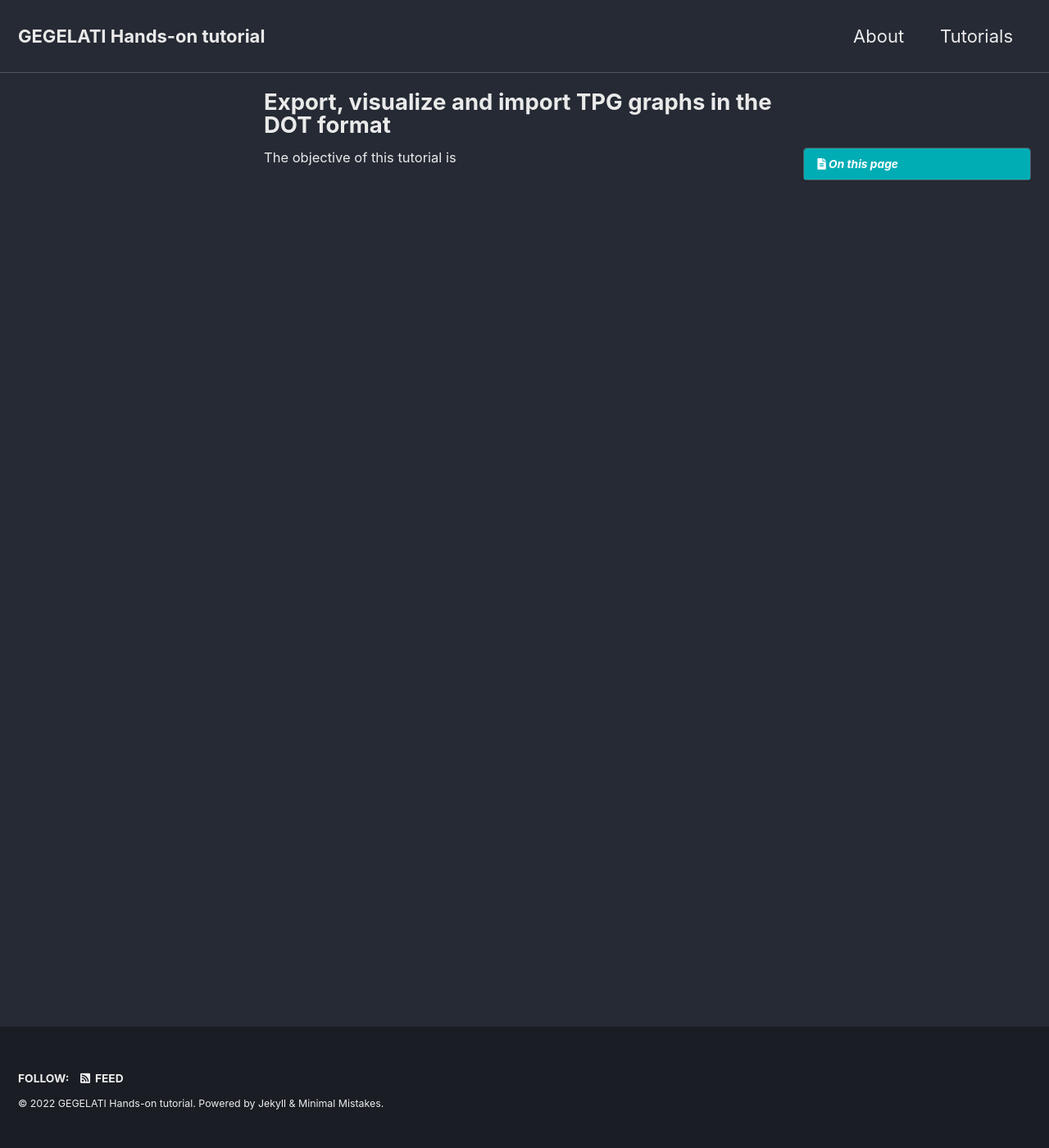
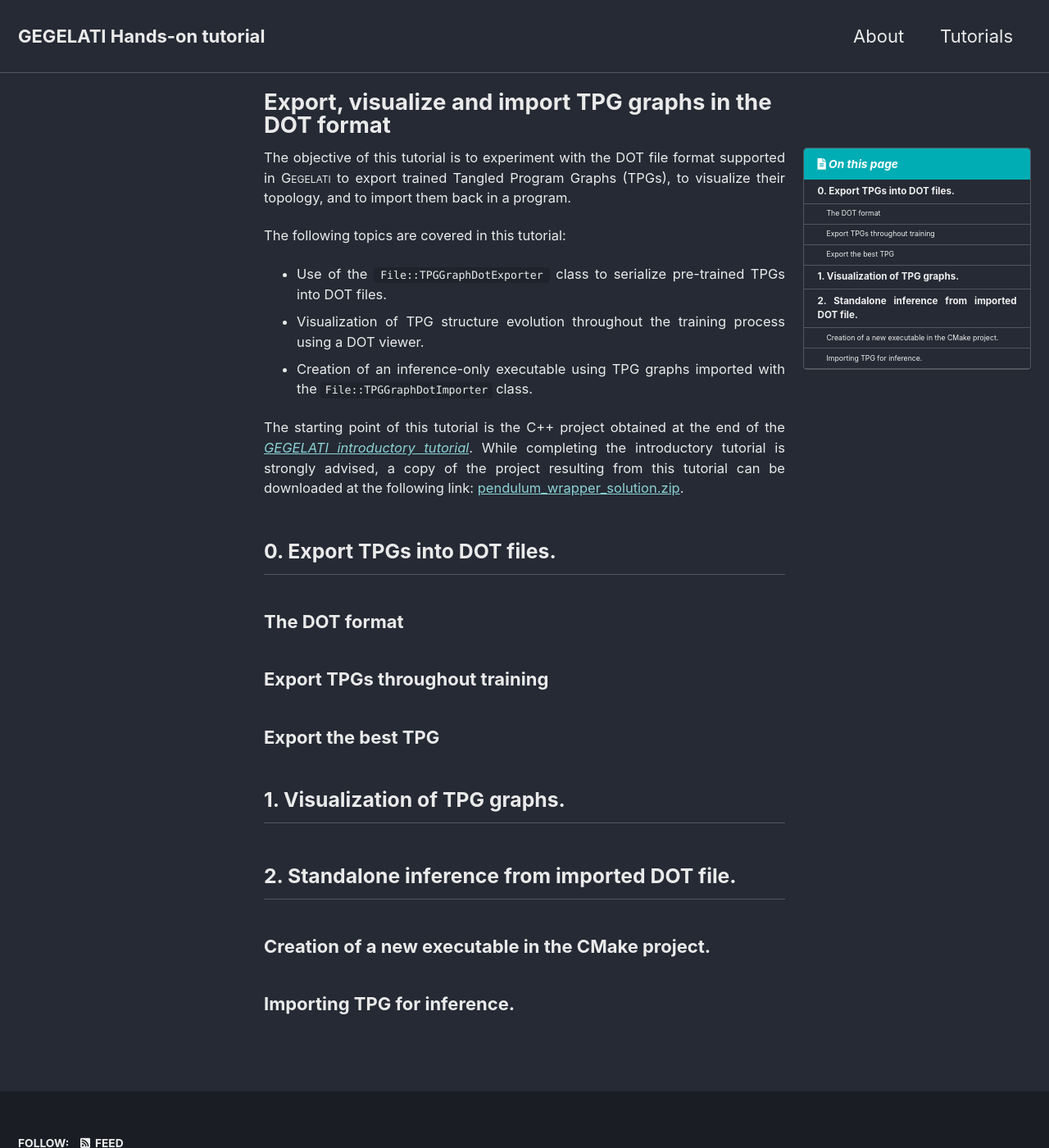
Before and after one commit to gegelati/gegelati-tutorial, a Jekyll site: the page built from docs/_pages/export_visualize_import.md, in a window 1280 px wide and 1400 px high. Shown: the whole window at 82% size. Built offline with Jekyll 4.4.1, drawn with Linux system fonts in a browser that asks for light colours; cached includes are drawn as plain includes.

Commit message:
(Pages) Outline for the TPG export, import, visualize tutorial.

```diff
--- a/docs/_pages/export_visualize_import.md
+++ b/docs/_pages/export_visualize_import.md
@@ -5,4 +5,27 @@ toc: true
 toc_sticky: true
 ---
 
-The objective of this tutorial is
+The objective of this tutorial is to experiment with the DOT file format supported in <span style="font-variant: small-caps;">Gegelati</span> to export trained Tangled Program Graphs (TPGs), to visualize their topology, and to import them back in a program.
+
+The following topics are covered in this tutorial:
+* Use of the `File::TPGGraphDotExporter` class to serialize pre-trained TPGs into DOT files.
+* Visualization of TPG structure evolution throughout the training process using a DOT viewer.
+* Creation of an inference-only executable using TPG graphs imported with the `File::TPGGraphDotImporter` class.
+
+The starting point of this tutorial is the C++ project obtained at the end of the _[GEGELATI introductory tutorial](/gegelati-tutorial)_. While completing the introductory tutorial is strongly advised, a copy of the project resulting from this tutorial can be downloaded at the following link: [pendulum_wrapper_solution.zip](/gegelati-tutorial/data/gegelati-tutorial-solution.zip).
+
+## 0. Export TPGs into DOT files.
+
+### The DOT format
+
+### Export TPGs throughout training
+
+### Export the best TPG
+
+## 1. Visualization of TPG graphs.
+
+## 2. Standalone inference from imported DOT file.
+
+### Creation of a new executable in the CMake project.
+
+### Importing TPG for inference.
--- a/docs/_pages/tutos.md
+++ b/docs/_pages/tutos.md
@@ -1,5 +1,5 @@
 ---
-title: Export, visualize and import TPG graphs in the DOT format
+title: GEGELATI Tutorials
 permalink: /tutos/
 toc: true
 toc_sticky: true
```
